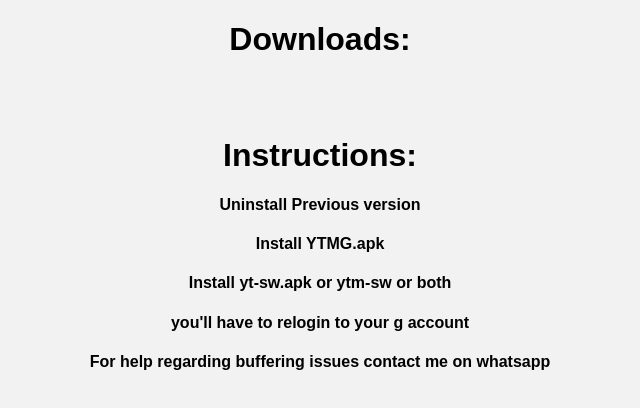
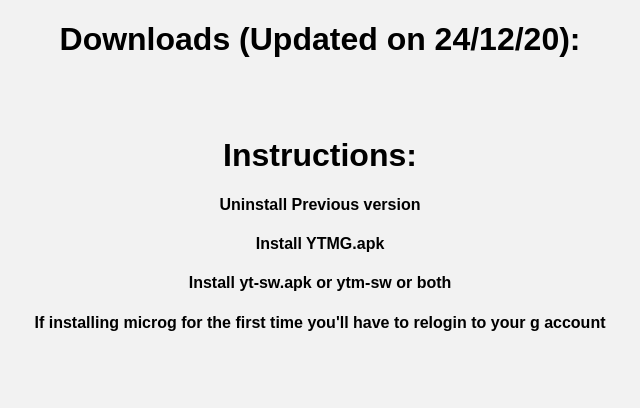
Before and after one commit to ToothIsSweet/YT, a plain HTML site: page index.html in a window 1280 px wide. Shown: the whole page, without its empty margins (320-960 px from the left). Drawn offline with Linux system fonts and the light colour scheme; no server answers.

Commit message:
Update index.html

```diff
--- a/index.html
+++ b/index.html
@@ -46,7 +46,7 @@
 
 <body>
 <center>
-    <h1>Downloads:</h1>
+    <h1>Downloads (Updated on 24/12/20):</h1>
 
     <div id="downloadButtons"></div>
 
@@ -86,9 +86,8 @@
     <h4>Uninstall Previous version</h4>
     <h4>Install YTMG.apk</h4>
     <h4>Install yt-sw.apk or ytm-sw or both</h4>
-    <h4> you'll have to relogin to your g account</h4>
+    <h4>If installing microg for the first time you'll have to relogin to your g account</h4>
 
-    <h4>For help regarding buffering issues contact me on whatsapp</h4>
 </center>
 </body>
 
```
